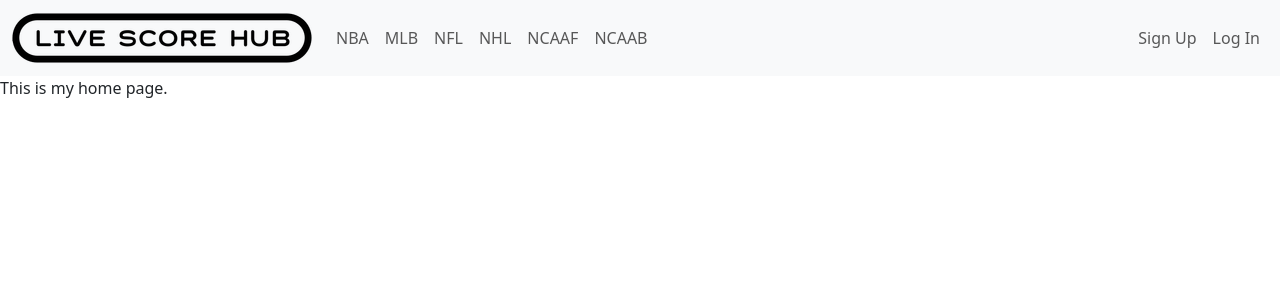
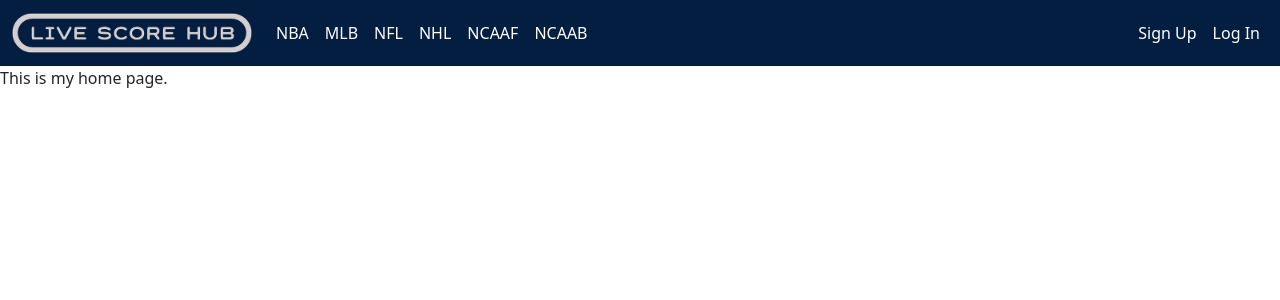
Before and after one commit to BHL1994/Live-Score-Hub, a React (Vite) app in the folder live-score-hub-client/: page / in a window 1280 px wide. Shown: the top 300 px of the page. Built offline with nearby package versions, Linux system fonts and the light colour scheme.

Commit message:
adjusted logo

```diff
--- a/live-score-hub-client/src/Components/Nav.jsx
+++ b/live-score-hub-client/src/Components/Nav.jsx
@@ -1,5 +1,6 @@
 import { NavLink, useNavigate } from "react-router-dom";
 import logo from "../images/logo.png";
+import logo2 from "../images/logo-2.png";
 import AuthContext from "../Context/AuthContext";
 import { useContext } from "react";
 
@@ -12,47 +13,50 @@
         navigate('/');
     };
 
-
     return (
-        <nav className="navbar navbar-expand-lg bg-body-tertiary">
+        <nav className="navbar navbar-expand-lg" style={{ backgroundColor: 'rgb(4, 30, 66)' }}>
             <div className="container-fluid">
                 <NavLink className="navbar-brand" to="/">
-            <img src={logo} className="nav-logo" alt="Logo" />
+                    <img src={logo2} className="nav-logo" alt="Logo" style={{ maxHeight: '40px' }} />
                 </NavLink>
+                <button className="navbar-toggler" type="button" data-bs-toggle="collapse" data-bs-target="#navbarNav" aria-controls="navbarNav" aria-expanded="false" aria-label="Toggle navigation">
+                    <span className="navbar-toggler-icon"></span>
+                </button>
+                <div className="collapse navbar-collapse" id="navbarNav">
                     <ul className="navbar-nav me-auto mb-2 mb-lg-0">
                         <li className="nav-item">
-                <NavLink className="nav-link" to="/games/NBA">
+                            <NavLink className="nav-link text-white" to="/games/NBA">
                                 NBA
                             </NavLink>
                         </li>
                         <li className="nav-item">
-                <NavLink className="nav-link" to="/games/MLB">
+                            <NavLink className="nav-link text-white" to="/games/MLB">
                                 MLB
                             </NavLink>
                         </li>
                         <li className="nav-item">
-                <NavLink className="nav-link" to="/games/NFL">
+                            <NavLink className="nav-link text-white" to="/games/NFL">
                                 NFL
                             </NavLink>
                         </li>
                         <li className="nav-item">
-                <NavLink className="nav-link" to="/games/NHL">
+                            <NavLink className="nav-link text-white" to="/games/NHL">
                                 NHL
                             </NavLink>
                         </li>
                         <li className="nav-item">
-                <NavLink className="nav-link" to="/games/NCAAF">
+                            <NavLink className="nav-link text-white" to="/games/NCAAF">
                                 NCAAF
                             </NavLink>
                         </li>
                         <li className="nav-item">
-                <NavLink className="nav-link" to="/games/NCAAB">
+                            <NavLink className="nav-link text-white" to="/games/NCAAB">
                                 NCAAB
                             </NavLink>
                         </li>
                         {auth.user && (
                             <li className="nav-item">
-                <NavLink className="nav-link" to="/games">
+                                <NavLink className="nav-link text-white" to="/games">
                                     My Games
                                 </NavLink>
                             </li>
@@ -62,12 +66,12 @@
                         {auth.user ? (
                             <>
                                 <li className="nav-item">
-                            <span className="nav-link">
+                                    <span className="nav-link text-white">
                                         Welcome {auth.user.username}
                                     </span>
                                 </li>
                                 <li className="nav-item">
-                            <button className="nav-link" onClick={handleLogout}>
+                                    <button className="btn btn-link nav-link text-white" onClick={handleLogout}>
                                         Log Out
                                     </button>
                                 </li>
@@ -75,19 +79,19 @@
                         ) : (
                             <>
                                 <li className="nav-item">
-                            <NavLink className="nav-link" to="/signup">
+                                    <NavLink className="nav-link text-white" to="/signup">
                                         Sign Up
                                     </NavLink>
                                 </li>
                                 <li className="nav-item">
-                            <NavLink className="nav-link" to="/login">
+                                    <NavLink className="nav-link text-white" to="/login">
                                         Log In
                                     </NavLink>
                                 </li>
                             </>
                         )}
                     </ul>
-
+                </div>
             </div>
         </nav>
     );
```
Also changed, not shown: live-score-hub-client/src/images/logo-2.png (added). Lines whose indentation alone changed are shown as unchanged.
